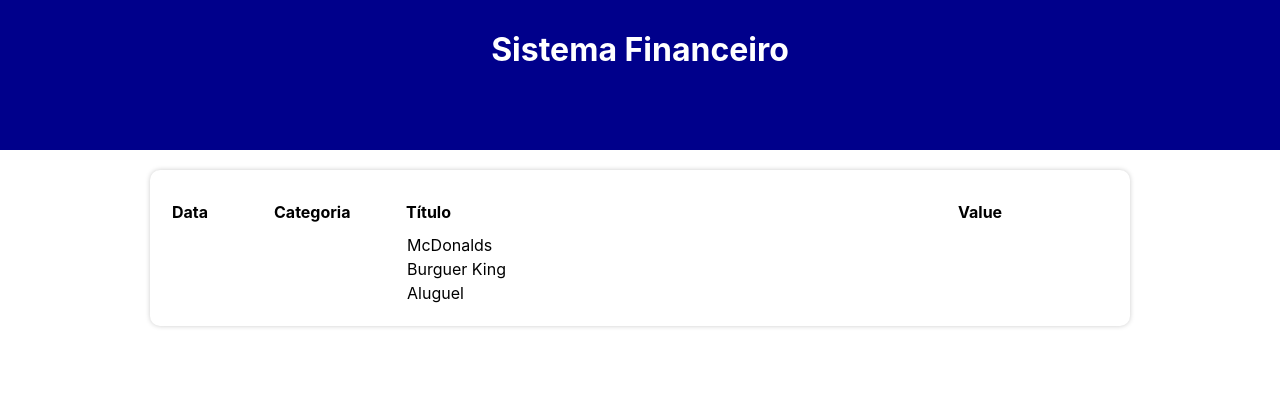
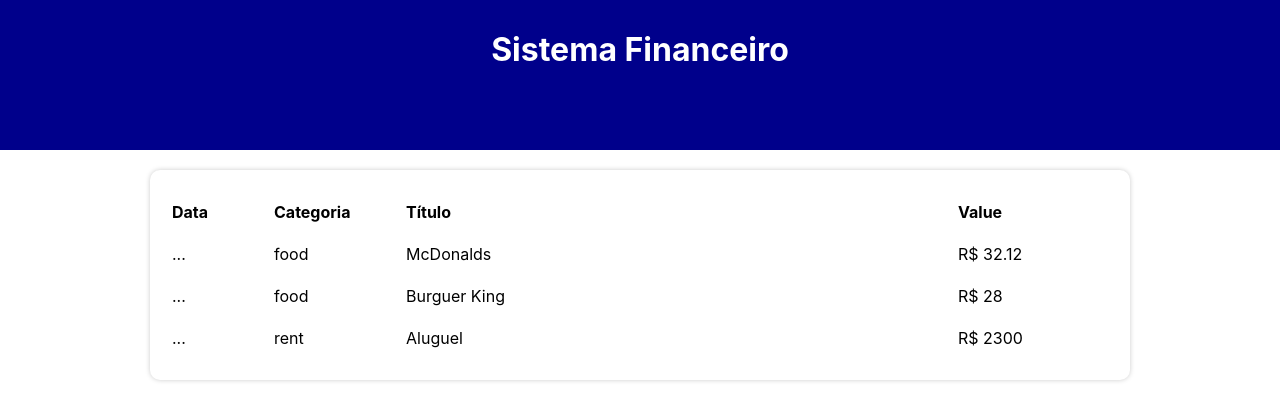
Before and after one commit to marciojordao2011/Sistema-Finaneceiro, a React (Create React App) app: page / in a window 1280 px wide. Shown: the top 420 px of the page. Built offline with nearby package versions, Linux system fonts and the light colour scheme.

Commit message:
TableItem

```diff
--- a/src/components/TableArea/Index.tsx
+++ b/src/components/TableArea/Index.tsx
@@ -1,5 +1,7 @@
 import * as C from './Style';
 import {Item} from '../../types/Item';
+import {TableItem} from '../TableItem/Index';
+
 
 type Props ={
     list: Item[]
@@ -19,12 +21,7 @@
             </thead>
             <tbody>
                 {list.map((item, index)=>(
-                    <tr key={index}>
-                        <td></td>
-                        <td></td>
-                        <td>{item.title}</td>
-                        <td></td>
-                    </tr>
+                    <TableItem key={index} item ={item} />
                 ))}
 
             </tbody>
--- /dev/null
+++ b/src/components/TableItem/Index.tsx
@@ -0,0 +1,17 @@
+import * as C from './Style';
+import { Item} from '../../types/Item';
+
+type Props = {
+    item: Item
+}
+
+export function TableItem({item}: Props) {
+    return (
+        <C.TableLine>
+            <C.TableColumn>...</C.TableColumn>
+            <C.TableColumn>{item.category}</C.TableColumn>
+            <C.TableColumn>{item.title}</C.TableColumn>
+            <C.TableColumn>R$ {item.value}</C.TableColumn>
+        </C.TableLine>
+    );
+}
--- /dev/null
+++ b/src/components/TableItem/Style.ts
@@ -0,0 +1,7 @@
+import styled from "styled-components";
+
+export const TableLine = styled.tr``;
+
+export const TableColumn = styled.td`
+padding: 10px 0;
+`;
```
